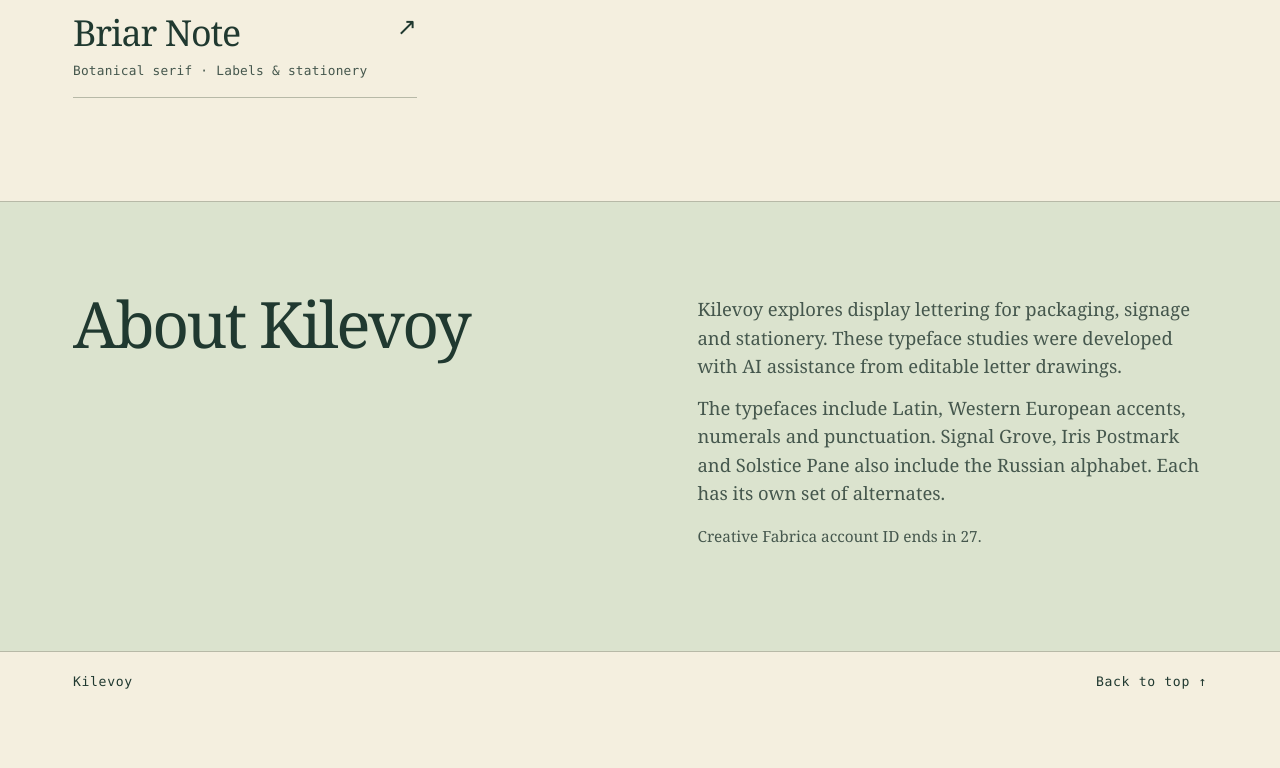
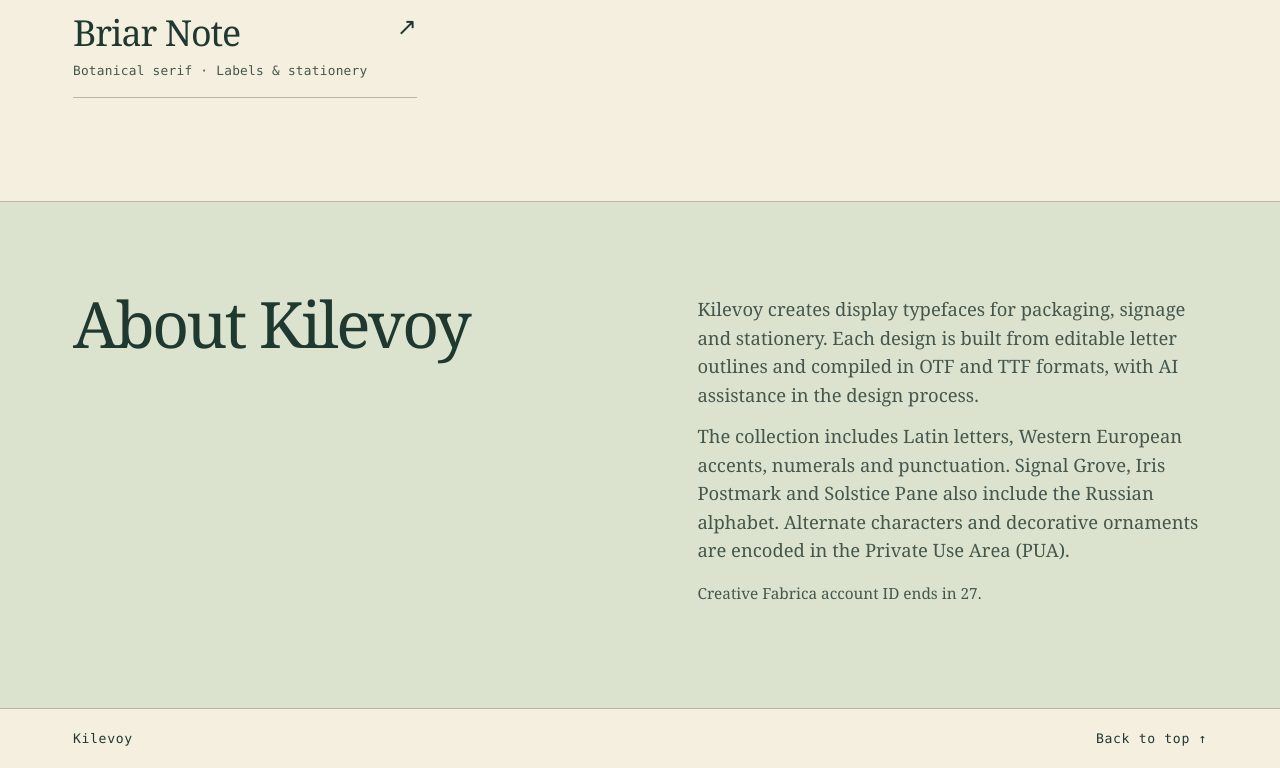
Before and after one commit to kilevoy/type-portfolio, a plain HTML site: page index.html in a window 1280 px wide. Shown: the part 1162-1930 px from the top of the page. Before the commit the page ends 1873 px from the top, so only its background shows below. Drawn offline with Linux system fonts and the light colour scheme.

Commit message:
Clarify font formats and add spacing specimens

```diff
--- a/index.html
+++ b/index.html
@@ -39,8 +39,8 @@
       <div class="layout section-head">
         <h2 id="about-title">About Kilevoy</h2>
         <div>
-          <p>Kilevoy explores display lettering for packaging, signage and stationery. These typeface studies were developed with AI assistance from editable letter drawings.</p>
-          <p>The typefaces include Latin, Western European accents, numerals and punctuation. Signal Grove, Iris Postmark and Solstice Pane also include the Russian alphabet. Each has its own set of alternates.</p>
+          <p>Kilevoy creates display typefaces for packaging, signage and stationery. Each design is built from editable letter outlines and compiled in OTF and TTF formats, with AI assistance in the design process.</p>
+          <p>The collection includes Latin letters, Western European accents, numerals and punctuation. Signal Grove, Iris Postmark and Solstice Pane also include the Russian alphabet. Alternate characters and decorative ornaments are encoded in the Private Use Area (PUA).</p>
           <p class="ownership"><small>Creative Fabrica account ID ends in 27.</small></p>
         </div>
       </div>
```
Also changed, not shown: iris-postmark.html (+1 -0 lines), solstice-pane.html (+1 -0 lines), assets/iris-postmark/07-spacing.png (added), assets/solstice-pane/07-spacing.png (added).
